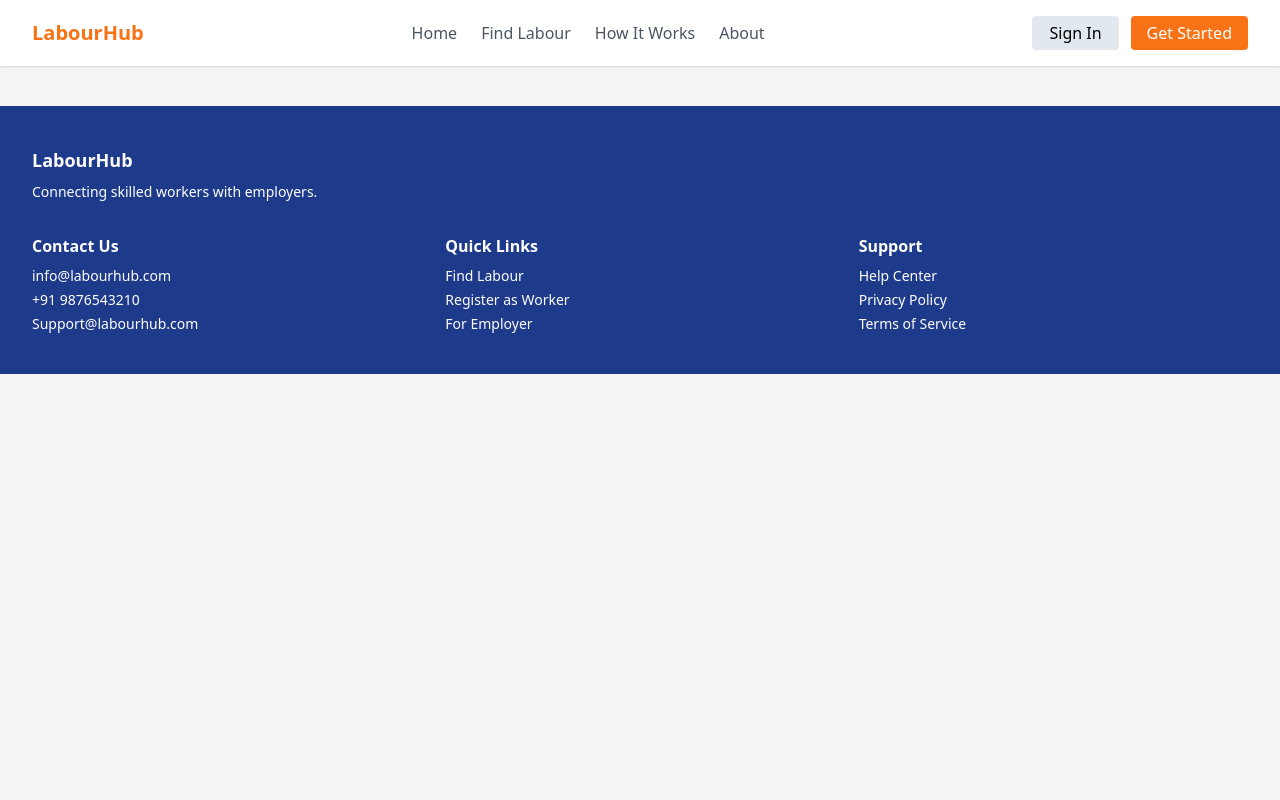
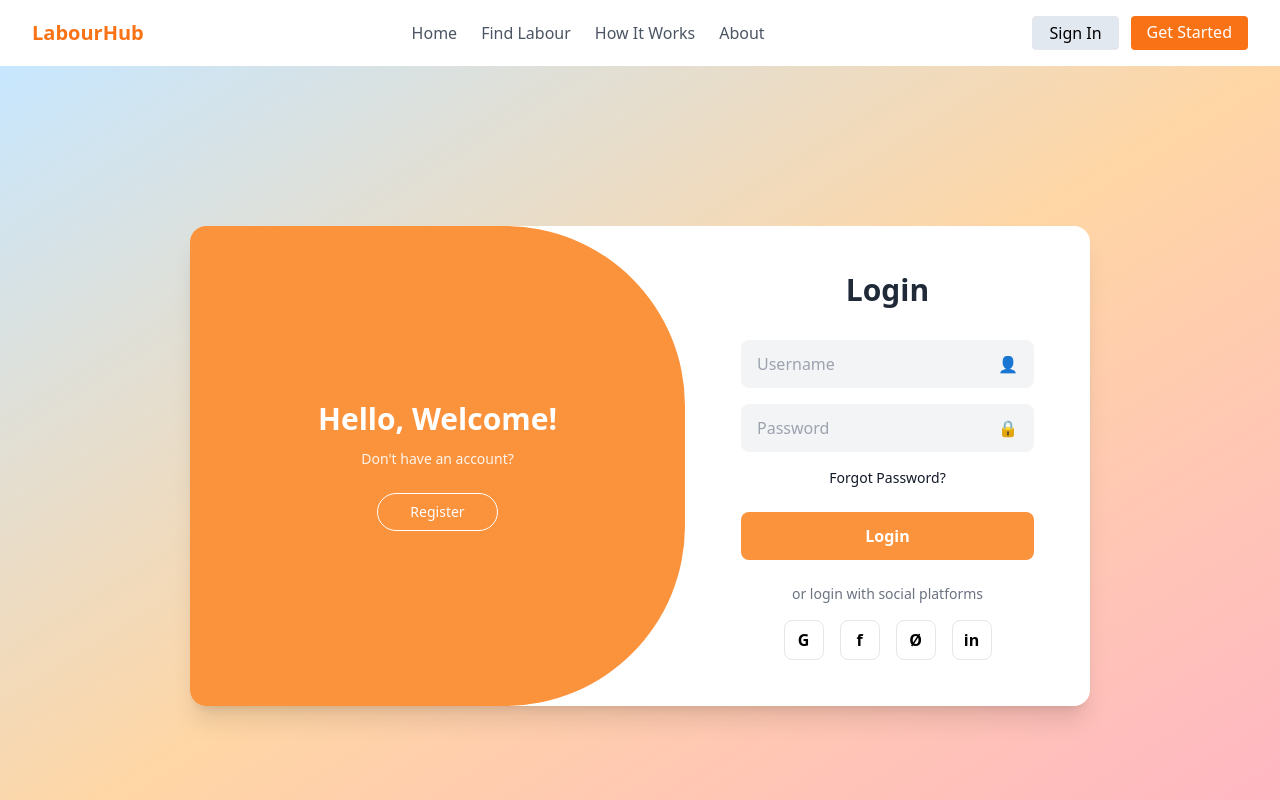
Before and after one commit to ravipchoudhary/labour_hub, a React (Vite) app in the folder labour_hub/: page /login in a window 1280 px wide. Shown: the top 800 px of the page. Built offline with nearby package versions, Linux system fonts and the light colour scheme.

Commit message:
routing issue fixed

```diff
--- a/labour_hub/package.json
+++ b/labour_hub/package.json
@@ -11,6 +11,7 @@
     "preview": "vite preview"
   },
   "dependencies": {
+    "lucide-react": "^0.562.0",
     "react": "^19.2.0",
     "react-dom": "^19.2.0",
     "react-router-dom": "^7.12.0"
--- a/labour_hub/src/App.jsx
+++ /dev/null
@@ -1,27 +0,0 @@
-import Login from "./pages/auth/Login.jsx";
-
-import Header from "./components/common/Header";
-import { Routes, Route } from "react-router-dom";
-import Footer from "./components/common/Footer";
-import Dashboard from "./pages/Dashboard";
-import FindLabour from "./pages/FindLabour";
-import WorkerDetail from "./pages/WorkerDetail";
-// import LabourRegister from "./pages/LabourRegister";
-import Home from "./pages/Home";
-function App() {
-  return <>
-    <Header />
-    <Routes>
-
-           <Route path="/dashboard" element={<Dashboard />} />
-           <Route path="/worker/id" element={<WorkerDetail />} />
-          <Route path="/find-labour" element={<FindLabour />} />
-           {/* <Route path="/register" element={<LabourRegister />} /> */}
-           <Route path="/" element={<Home />} />
-         </Routes>
-  <Footer />
-
-  </>
-}
-
-export default App;
--- a/labour_hub/src/App.tsx
+++ b/labour_hub/src/App.tsx
@@ -5,10 +5,10 @@ import Home from "./pages/Home";
 import Dashboard from "./pages/Dashboard";
 import FindLabour from "./pages/FindLabour";
 import Register from "./pages/LabourRegister";
-import Home from "./pages/Home";
 import Registeremp from "./pages/Registeremp";
 import LabourDashboard from "./pages/LabourDashboard";
-
+import WorkerDetail from "./pages/WorkerDetail";
+import Login from "./pages/auth/Login";
 
 function App() {
   return (
@@ -16,12 +16,13 @@ function App() {
       <Header />
       <Routes>
         <Route path="/" element={<Home />} />
+        <Route path="/login" element={<Login />} />
         <Route path="/find-labour" element={<FindLabour />} />
         <Route path="/register/worker" element={<Register />} />
-        <Route path="/registeremp" element={<Registeremp />} />
+        <Route path="/register/employer" element={<Registeremp />} />
         <Route path="/dashboard" element={<Dashboard />} />
-        <Route path="/labourDashboard" element={<LabourDashboard />} />
-
+        <Route path="/labour-dashboard" element={<LabourDashboard />} />
+        <Route path="/worker/:id" element={<WorkerDetail />} />
       </Routes>
       <Footer />
     </>
@@ -29,26 +30,3 @@ function App() {
 }
 
 export default App;
-// import { Routes, Route } from "react-router-dom";
-// import Header from "./components/common/Header";
-// import Footer from "./components/common/Footer";
-// import Dashboard from "./pages/Dashboard";
-// import FindLabour from "./pages/FindLabour";
-// import Register from "./pages/LabourRegister";
-// import Home from "./pages/Home";
-// function App() {
-//   return (
-//     <>
-//       <Header />
-//       <Routes>
-//         <Route path="/find-labour" element={<FindLabour />} />
-//         <Route path="/register" element={<Register />} />
-//         <Route path="/" element={<Home />} />
-//         <Route path="/dashboard" element={<Dashboard />} />
-//       </Routes>
-//       <Footer />
-//     </>
-//   );
-// }
-
-// export default App;
--- a/labour_hub/src/components/common/Header.tsx
+++ b/labour_hub/src/components/common/Header.tsx
@@ -3,7 +3,7 @@ import { Link } from "react-router-dom";
 const Header = () => {
     return (
         <header className="bg-white shadow px-8 py-4 flex justify-between items-center">
-            <h1 className="text-xl font-bold text-orange-500">LabourHub</h1>
+            <Link to="/" className="text-xl font-bold text-orange-500">LabourHub</Link>
 
             <nav className="flex gap-6 text-gray-600">
                 <Link to="/" className="hover:text-orange-500">Home</Link>
@@ -13,10 +13,10 @@ const Header = () => {
             </nav>
 
             <div className="flex gap-3">
-                <button className="border px-4 py-1 rounded bg-slate-200 hover:bg-orange-500 hover:text-white">Sign In</button>
-                <button className="bg-orange-500 hover:bg-orange-600 text-white px-4 py-1 rounded">
+                <Link to="/login" className="border px-4 py-1 rounded bg-slate-200 hover:bg-orange-500 hover:text-white inline-block">Sign In</Link>
+                <Link to="/" className="bg-orange-500 hover:bg-orange-600 text-white px-4 py-1 rounded inline-block">
                     Get Started
-                </button>
+                </Link>
             </div>
         </header>
     );
--- a/labour_hub/src/pages/Home.tsx
+++ b/labour_hub/src/pages/Home.tsx
@@ -72,7 +72,7 @@ const Home = () => {
             <div className="text-center">
                 <p className="text-gray-600">
                     Already have an account?{" "}
-                    <Link to="/signin" className="text-orange-500 font-semibold hover:text-orange-600">
+                    <Link to="/login" className="text-orange-500 font-semibold hover:text-orange-600">
                         Sign In
                     </Link>
                 </p>
--- a/labour_hub/src/pages/LabourRegister.tsx
+++ b/labour_hub/src/pages/LabourRegister.tsx
@@ -1,14 +1,16 @@
 import React from 'react';
+import { Link, useNavigate } from 'react-router-dom';
 import { User, Phone, MapPin, Lock, Eye, ArrowLeft } from 'lucide-react';
 
 const Register = () => {
+  const navigate = useNavigate();
   return (
     <div className="flex min-h-screen font-sans">
       {/* LEFT SIDE: THE FORM */}
       <div className="w-full lg:w-[60%] p-8 md:p-16 bg-white overflow-y-auto">
 
 
-        <div className="flex items-center text-gray-500 mb-8 cursor-pointer">
+        <div className="flex items-center text-gray-500 mb-8 cursor-pointer" onClick={() => navigate('/')}>
           <ArrowLeft size={18} className="mr-2" />
           <span className="text-sm">Back to role selection</span>
         </div>
@@ -69,7 +71,7 @@ const Register = () => {
           </button>
 
           <p className="text-center text-gray-500 text-sm mt-4">
-            Already have an account? <span className="text-brandOrange font-semibold cursor-pointer">Sign In</span>
+            Already have an account? <Link to="/login" className="text-brandOrange font-semibold hover:underline">Sign In</Link>
           </p>
         </form>
       </div>
--- a/labour_hub/src/pages/Registeremp.tsx
+++ b/labour_hub/src/pages/Registeremp.tsx
@@ -81,7 +81,7 @@ const Registeremp = () => {
           {/* Sign In */}
           <p className="text-sm text-gray-600 mt-4 text-center">
             Already have an account?{" "}
-            <Link to="/signin" className="text-orange-500 font-semibold">
+            <Link to="/login" className="text-orange-500 font-semibold">
               Sign In
             </Link>
           </p>
--- a/labour_hub/src/pages/auth/Login.jsx
+++ b/labour_hub/src/pages/auth/Login.jsx
@@ -1,4 +1,5 @@
 import React from "react";
+import { Link } from "react-router-dom";
 
 const Login = () => {
   return (
@@ -19,11 +20,11 @@ const Login = () => {
             <p className="text-sm mb-6 opacity-90">
               Don't have an account?
             </p>
-            <button className="border border-white px-8 py-2
+            <Link to="/" className="border border-white px-8 py-2
             rounded-full text-sm hover:bg-white
-            hover:text-[#7a97f5] transition">
+            hover:text-[#7a97f5] transition inline-block">
               Register
-            </button>
+            </Link>
           </div>
         </div>
 
```
Also changed, not shown: 1 other file (tests, documents, lock files or other folders).
